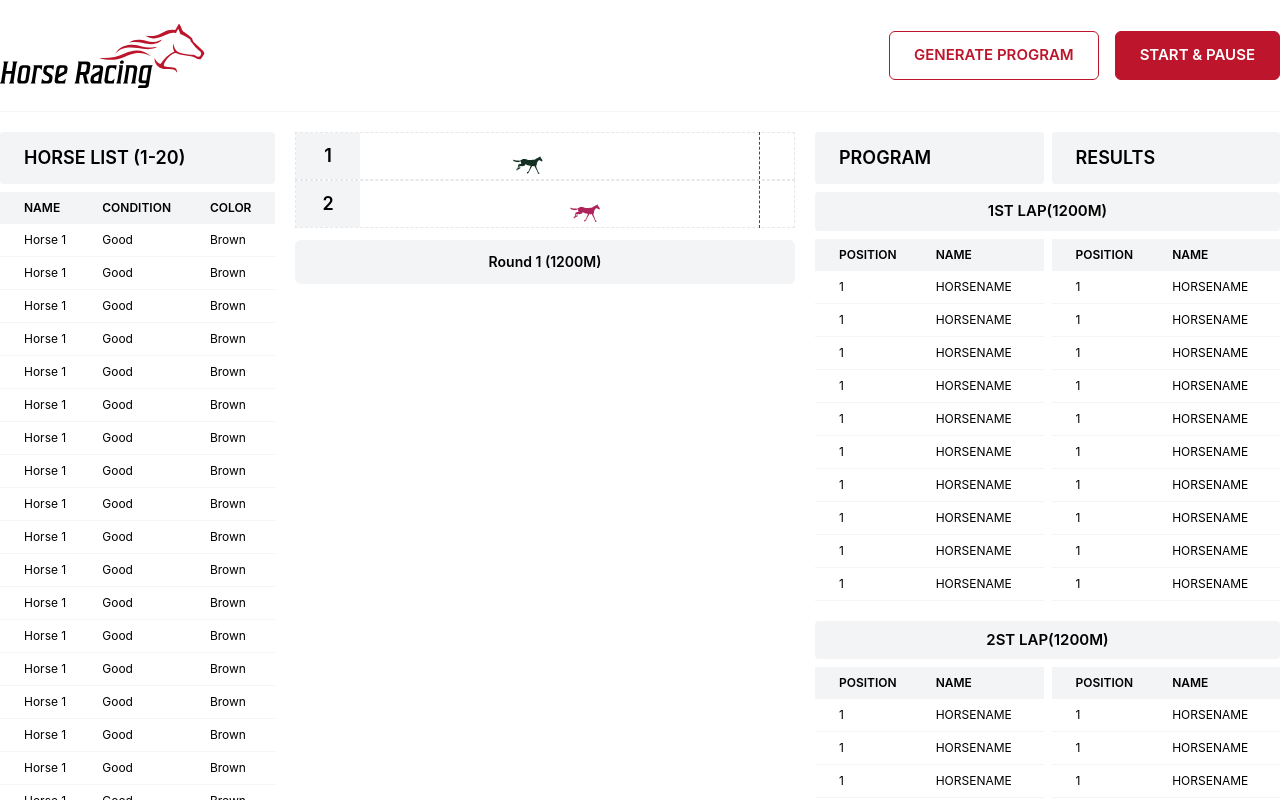
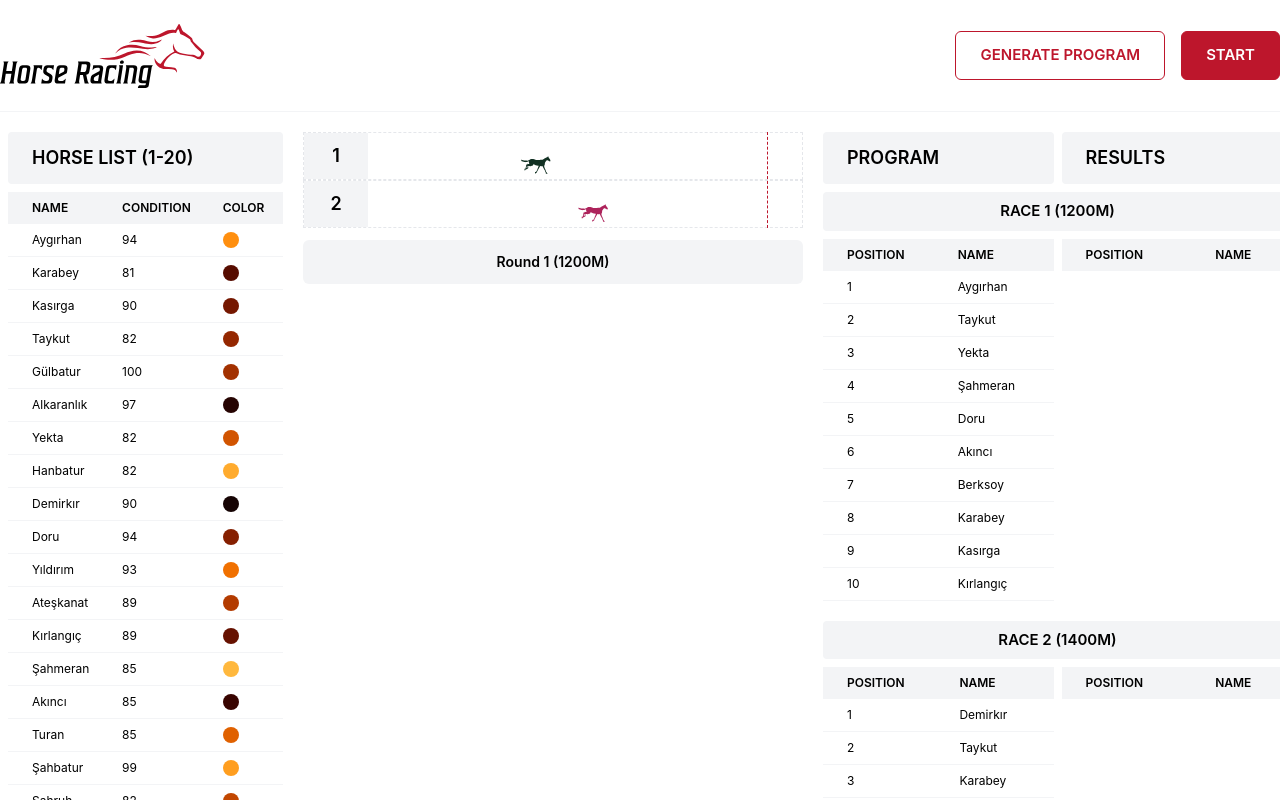
Before and after one commit to muzafferkadir/horse-racing, a Vue app: page / in a window 1280 px wide. Both pictures are taken after a click on the button "GENERATE PROGRAM". Shown: the top 800 px of the page. Built offline with nearby package versions, Linux system fonts and the light colour scheme.

Commit message:
feat: states are created, mutations  are created, generateProgram action is created

```diff
--- a/src/App.vue
+++ b/src/App.vue
@@ -1,10 +1,10 @@
 <script lang="ts">
 import { defineComponent } from 'vue'
 import { mapActions } from 'vuex'
-import RaceSchedule from './components/RaceSchedule.vue'
-import RaceResults from './components/RaceResults.vue'
-import RaceTrack from './components/RaceTrack.vue'
-import Header from './components/Header.vue'
+// import RaceSchedule from './components/RaceSchedule.vue'
+// import RaceResults from './components/RaceResults.vue'
+// import RaceTrack from './components/RaceTrack.vue'
+import TheHeader from './components/TheHeader.vue'
 import HorseList from './components/HorseList.vue'
 import RaceArea from './components/RaceArea.vue'
 import RaceInfo from './components/RaceInfo.vue'
@@ -12,10 +12,10 @@ import RaceInfo from './components/RaceInfo.vue'
 export default defineComponent({
   name: 'App',
   components: {
-    RaceSchedule,
-    RaceResults,
-    RaceTrack,
-    Header,
+    // RaceSchedule,
+    // RaceResults,
+    // RaceTrack,
+    TheHeader,
     HorseList,
     RaceArea,
     RaceInfo
@@ -55,34 +55,12 @@ export default defineComponent({
 </script>
 
 <template>
-  <Header />
-  <div class="container mx-auto flex gap-5 py-5">
+  <TheHeader />
+  <div class="container mx-auto flex gap-5 py-5 px-2 min-w-[1300px]">
     <HorseList />
     <RaceArea :program="program" />
     <RaceInfo />
   </div>
-  <!-- <main class="container mx-auto p-4">
-    <h1 class="text-3xl font-bold mb-4">Horse Racing Game</h1>
-    <div class="mb-4">
-      <button @click="generateRace" class="bg-blue-500 text-white px-4 py-2 rounded mr-2">
-        Generate Race
-      </button>
-      <button @click="startRace" class="bg-green-500 text-white px-4 py-2 rounded">
-        Start Race
-      </button>
-    </div>
-    <div class="grid grid-cols-2 gap-4">
-      <div>
-        <h2 class="text-xl font-semibold mb-2">Race Schedule</h2>
-        <race-schedule></race-schedule>
-      </div>
-      <div>
-        <h2 class="text-xl font-semibold mb-2">Results</h2>
-        <race-results></race-results>
-      </div>
-    </div>
-    <race-track></race-track>
-  </main> -->
 </template>
 
 <style scoped></style>
--- a/src/components/HorseList.vue
+++ b/src/components/HorseList.vue
@@ -10,10 +10,16 @@
         </tr>
       </thead>
       <tbody>
-        <tr v-for="horse in 20" class="border-b border-gray-100 rounded text-xs">
-          <td class="p-2 pl-6">Horse 1</td>
-          <td class="p-2">Good</td>
-          <td class="p-2">Brown</td>
+        <tr
+          v-for="horse in horses"
+          :key="horse.id"
+          class="border-b border-gray-100 rounded text-xs"
+        >
+          <td class="p-2 pl-6">{{ horse.name }}</td>
+          <td class="p-2">{{ horse.condition }}</td>
+          <td class="p-2">
+            <div class="w-4 h-4 rounded-full" :style="{ backgroundColor: horse.color }"></div>
+          </td>
         </tr>
       </tbody>
     </table>
@@ -21,7 +27,20 @@
 </template>
 
 <script lang="ts">
-export default {}
+import { defineComponent } from 'vue'
+import { useStore } from 'vuex'
+import { computed } from 'vue'
+
+export default defineComponent({
+  setup() {
+    const store = useStore()
+    const horses = computed(() => store.state.horses)
+
+    return {
+      horses
+    }
+  }
+})
 </script>
 
 <style lang="scss" scoped></style>
--- a/src/components/RaceInfo.vue
+++ b/src/components/RaceInfo.vue
@@ -4,9 +4,9 @@
       <div class="bg-gray-100 rounded px-6 py-3 text-lg font-semibold">PROGRAM</div>
       <div class="bg-gray-100 rounded px-6 py-3 text-lg font-semibold">RESULTS</div>
     </div>
-    <div :key="index" v-for="(round, index) in 6" class="mb-5">
+    <div :key="index" v-for="(race, index) in races" class="mb-5">
       <div class="bg-gray-100 rounded px-6 py-2 font-semibold text-center">
-        {{ index + 1 }}ST LAP(1200M)
+        RACE {{ index + 1 }} ({{ race.distance }}M)
       </div>
       <div class="grid grid-cols-2 gap-2">
         <table class="w-full mt-2">
@@ -18,12 +18,12 @@
           </thead>
           <tbody>
             <tr
-              :key="index"
-              v-for="(horse, index) in 10"
+              :key="horse.id"
+              v-for="(horse, horseIndex) in race.participants"
               class="border-b border-gray-100 rounded text-xs"
             >
-              <td class="p-2 pl-6">1</td>
-              <td class="p-2">HORSENAME</td>
+              <td class="p-2 pl-6">{{ horseIndex + 1 }}</td>
+              <td class="p-2">{{ horse.name }}</td>
             </tr>
           </tbody>
         </table>
@@ -36,12 +36,12 @@
           </thead>
           <tbody>
             <tr
-              :key="index"
-              v-for="(horse, index) in 10"
+              :key="result.horseId"
+              v-for="(result, resultIndex) in getRaceResults(race.id)"
               class="border-b border-gray-100 rounded text-xs"
             >
-              <td class="p-2 pl-6">1</td>
-              <td class="p-2">HORSENAME</td>
+              <td class="p-2 pl-6">{{ resultIndex + 1 }}</td>
+              <td class="p-2">{{ getHorseName(result.horseId) }}</td>
             </tr>
           </tbody>
         </table>
@@ -51,7 +51,36 @@
 </template>
 
 <script lang="ts">
-export default {}
+import { defineComponent } from 'vue'
+import { useStore } from 'vuex'
+import { computed } from 'vue'
+
+export default defineComponent({
+  setup() {
+    const store = useStore()
+
+    const races = computed(() => store.state.races)
+    const horses = computed(() => store.state.horses)
+    const results = computed(() => store.state.results)
+
+    const getRaceResults = (raceId: number) => {
+      return results.value
+        .filter((result) => result.raceId === raceId)
+        .sort((a, b) => a.position - b.position)
+    }
+
+    const getHorseName = (horseId: number) => {
+      const horse = horses.value.find((h) => h.id === horseId)
+      return horse ? horse.name : 'Unknown Horse'
+    }
+
+    return {
+      races,
+      getRaceResults,
+      getHorseName
+    }
+  }
+})
 </script>
 
 <style lang="scss" scoped></style>
--- a/src/components/Header.vue
+++ b/src/components/TheHeader.vue
@@ -4,14 +4,17 @@
       <Logo />
       <div class="flex items-center gap-4">
         <button
+          @click="generateProgram"
           class="py-3 px-6 rounded-md border border-primary-500 bg-transparent text-primary-500 font-semibold"
         >
           GENERATE PROGRAM
         </button>
         <button
+          @click="toggleRacing"
+          :disabled="!isGenerated"
           class="py-3 px-6 rounded-md border border-primary-500 bg-primary-500 text-white font-semibold"
         >
-          START & PAUSE
+          {{ isRacing ? 'STOP' : 'START' }}
         </button>
       </div>
     </div>
@@ -19,12 +22,33 @@
 </template>
 
 <script lang="ts">
+import { defineComponent, computed } from 'vue'
+import { useStore } from 'vuex'
 import Logo from './Logo.vue'
-export default {
+
+export default defineComponent({
   components: {
     Logo
+  },
+  setup() {
+    const store = useStore()
+
+    const generateProgram = () => {
+      store.dispatch('generateProgram')
+    }
+
+    const toggleRacing = () => {
+      store.commit('setIsRacing', !store.state.isRacing)
+    }
+
+    return {
+      generateProgram,
+      toggleRacing,
+      isRacing: computed(() => store.state.isRacing),
+      isGenerated: computed(() => store.state.isGenerated)
+    }
   }
-}
+})
 </script>
 
 <style lang="scss" scoped></style>
--- a/src/store/index.ts
+++ b/src/store/index.ts
@@ -1,121 +1,156 @@
 import { createStore } from 'vuex';
-
 
 interface Horse {
   id: number;
   color: string;
   condition: number;
-  progress: number;
+  name: string;
 }
 
-interface Run {
+interface Race {
+  id: number;
+  name: string;
   distance: number;
-  horses: number[];
+  participants: Horse[];
+}
+
+interface RaceResult {
+  raceId: number;
+  positions: { horseId: number; position: number }[];
 }
 
 interface State {
   horses: Horse[];
-  raceSchedule: Run[];
-  raceResults: number[][];
-  currentRunHorses: Horse[];
+  races: Race[];
+  results: RaceResult[];
   isRacing: boolean;
+  currentRaceId: number | null;
+  isGenerated: boolean;
 }
+
+const horseNames = [
+  'Gülbatur', 'Şahbatur', 'Kırlangıç', 'Alkaranlık', 'Doru', 'Bozkır', 'Yıldırım', 'Demirkır', 'Şahmeran',
+  'Ateşkanat', 'Karabey', 'Yekta', 'Aygırhan', 'Taykut', 'Akıncı', 'Kasırga', 'Şahruh', 'Hanbatur', 'Turan', 'Berksoy'
+];
+
+const horseColors = [
+  '#160404', '#260402', '#380400', '#470700', '#570C00', '#661100', '#751700', '#851F00', '#942700', '#A33100',
+  '#B33B00', '#C24700', '#D15400', '#E06100', '#F07000', '#FF8000', '#FF8F0F', '#FF9E1F', '#FFAB2E', '#FFB83D'
+];
+
+const raceLengths = [1200, 1400, 1600, 1800, 2000, 2200];
 
 const store = createStore<State>({
   state: {
     horses: [],
-    raceSchedule: [],
-    raceResults: [],
-    currentRunHorses: [],
+    races: [],
+    results: [],
     isRacing: false,
+    currentRaceId: null,
+    isGenerated: false,
   },
   mutations: {
     setHorses(state, horses: Horse[]) {
       state.horses = horses;
     },
-    setRaceSchedule(state, schedule: Run[]) {
-      state.raceSchedule = schedule;
+
+    setRaces(state, races: Race[]) {
+      state.races = races;
     },
-    addRaceResult(state, result: number[]) {
-      state.raceResults.push(result);
+
+    addRace(state, race: Race) {
+      state.races.push(race);
     },
-    setCurrentRunHorses(state, horses: Horse[]) {
-      state.currentRunHorses = horses;
-    },
-    updateHorseProgress(state, { horseId, progress }) {
-      const horse = state.currentRunHorses.find(h => h.id === horseId);
-      if (horse) {
-        horse.progress = progress;
-      }
-    },
+
     setIsRacing(state, isRacing: boolean) {
       state.isRacing = isRacing;
     },
+
+    setCurrentRaceId(state, raceId: number | null) {
+      state.currentRaceId = raceId;
+    },
+
+    addResult(state, result: RaceResult) {
+      state.results.push(result);
+    },
+
+    setResults(state, results: RaceResult[]) {
+      state.results = results;
+    },
+
+    setIsGenerated(state, isGenerated: boolean) {
+      state.isGenerated = isGenerated;
+    }
   },
   actions: {
-    generateRace({ commit, state }) {
-      const horses: Horse[] = Array.from({ length: 20 }, (_, i) => ({
-        id: i + 1,
-        color: `hsl(${Math.random() * 360}, 100%, 50%)`,
-        condition: Math.floor(Math.random() * 100) + 1,
-        progress: 0,
+    initializeHorses({ commit }) {
+      const shuffledNames = [...horseNames].sort(() => 0.5 - Math.random());
+      const shuffledColors = [...horseColors].sort(() => 0.5 - Math.random());
+
+      const horses: Horse[] = shuffledNames.slice(0, 20).map((name, index) => ({
+        id: index + 1,
+        name,
+        color: shuffledColors[index],
+        condition: Math.floor(Math.random() * 21) + 80,
       }));
+      commit('setHorses', horses);
+    },
 
-      commit('setHorses', horses);
+    generateProgram({ dispatch, commit, state }) {
+      commit('setRaces', []);
+      commit('setResults', []);
+      commit('setIsRacing', false);
+      commit('setCurrentRaceId', null);
 
-      const distances = [1200, 1400, 1600, 1800, 2000, 2200];
-      const schedule: Run[] = distances.map(distance => ({
-        distance,
-        horses: shuffleArray(horses.map(h => h.id)).slice(0, 10),
-      }));
+      dispatch('initializeHorses');
 
-      commit('setRaceSchedule', schedule);
+      raceLengths.forEach((length, index) => {
+        const raceName = `Race ${index + 1}`;
+        const raceDistance = length;
+        const participants = state.horses
+          .sort(() => 0.5 - Math.random())
+          .slice(0, 10);
+
+        const race = {
+          id: state.races.length + 1,
+          name: raceName,
+          distance: raceDistance,
+          participants: participants,
+        };
+
+        commit('addRace', race);
+        commit('setIsGenerated', true);
+      });
     },
-    async startRace({ commit, state, dispatch }) {
+
+    startRace({ commit }, raceId: number) {
       commit('setIsRacing', true);
-      for (const run of state.raceSchedule) {
-        await dispatch('runRace', run);
-      }
+      commit('setCurrentRaceId', raceId);
+    },
+
+    endRace({ commit, state }, positions: { horseId: number; position: number }[]) {
+      const result: RaceResult = {
+        raceId: state.currentRaceId!,
+        positions,
+      };
+      commit('addResult', result);
       commit('setIsRacing', false);
+      commit('setCurrentRaceId', null);
     },
-    async runRace({ commit, state }, run: Run) {
-      const runHorses = state.horses.filter(h => run.horses.includes(h.id));
-      commit('setCurrentRunHorses', runHorses.map(h => ({ ...h, progress: 0 })));
+  },
+  getters: {
+    getHorseById: (state) => (id: number) => {
+      return state.horses.find(horse => horse.id === id);
+    },
 
-      const result: number[] = [];
-      const interval = setInterval(() => {
-        runHorses.forEach(horse => {
-          const progress = Math.min(100, horse.progress + (horse.condition / 20));
-          commit('updateHorseProgress', { horseId: horse.id, progress });
-          if (progress === 100 && !result.includes(horse.id)) {
-            result.push(horse.id);
-          }
-        });
+    getRaceById: (state) => (id: number) => {
+      return state.races.find(race => race.id === id);
+    },
 
-        if (result.length === runHorses.length) {
-          clearInterval(interval);
-          commit('addRaceResult', result);
-        }
-      }, 100);
-
-      return new Promise<void>(resolve => {
-        const checkInterval = setInterval(() => {
-          if (result.length === runHorses.length) {
-            clearInterval(checkInterval);
-            resolve();
-          }
-        }, 100);
-      });
+    getResultByRaceId: (state) => (raceId: number) => {
+      return state.results.find(result => result.raceId === raceId);
     },
   },
 });
 
-function shuffleArray<T>(array: T[]): T[] {
-  for (let i = array.length - 1; i > 0; i--) {
-    const j = Math.floor(Math.random() * (i + 1));
-    [array[i], array[j]] = [array[j], array[i]];
-  }
-  return array;
-}
-
 export default store;
```
